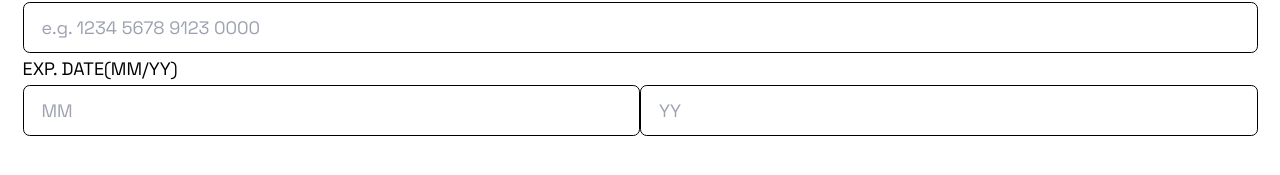
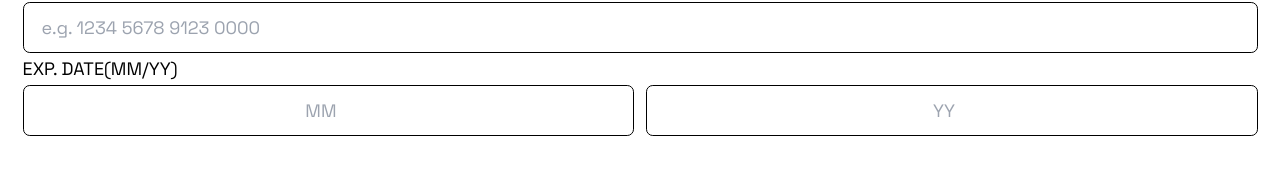
Before and after one commit to soewaiyanag/interactive-card-details-form, a React (Create React App) app: page / in a window 1280 px wide. Shown: the part 563-738 px from the top of the page. Built offline with nearby package versions, Linux system fonts and the light colour scheme.

Commit message:
ref: remove Input.js && create NumberInput.js and use it as composition to MonthInput.js && YearInput.js

```diff
--- a/src/Components/Input.js
+++ /dev/null
@@ -1,12 +0,0 @@
-const Input = ({ children, ...props }) => {
-  return (
-    <input
-      {...props}
-      className="border border-black rounded-md py-2 px-4 w-full"
-    >
-      {children}
-    </input>
-  );
-};
-
-export default Input;
--- /dev/null
+++ b/src/Components/NumberInput.js
@@ -0,0 +1,27 @@
+import { useDispatch, useSelector } from "react-redux";
+import clamp from "functions/clamp";
+import formatTo2Digits from "functions/formatTo2Digits";
+
+const NumberInput = ({ min, max, action, name, placeholder }) => {
+  const dispatch = useDispatch();
+  const stateValue = useSelector((state) => state.expDate[name]);
+  const value = stateValue === "00" ? "" : stateValue;
+
+  const onChangeHandler = (event) => {
+    const clampedValue = clamp(event.target.value, min, max);
+    const formattedValue = formatTo2Digits(clampedValue);
+    dispatch(action({ [name]: formattedValue }));
+  };
+
+  return (
+    <input
+      placeholder={placeholder}
+      type="number"
+      className="input text-center"
+      onChange={onChangeHandler}
+      value={value}
+    />
+  );
+};
+
+export default NumberInput;
--- a/src/features/cardHolder/CardHolderInput.js
+++ b/src/features/cardHolder/CardHolderInput.js
@@ -1,16 +1,15 @@
 import { update } from "./cardHolderSlice";
-import Input from "Components/Input";
 import { useDispatch } from "react-redux";
 
 const CardHolderInput = ({ placeholderName }) => {
   const dispatch = useDispatch();
   return (
-    <Input
+    <input
+      className="input"
       maxLength="20"
       onChange={(e) => {
         dispatch(update({ value: e.target.value }));
       }}
-      className="input"
       placeholder={"e.g. " + placeholderName}
       type="text"
       name="cardHolder"
--- a/src/features/cardNumber/CardNumberInput.js
+++ b/src/features/cardNumber/CardNumberInput.js
@@ -1,6 +1,5 @@
 import { useDispatch, useSelector } from "react-redux";
 import { update } from "./cardNumberSlice";
-import Input from "Components/Input";
 
 const CardNumberInput = () => {
   const dispatch = useDispatch();
@@ -10,10 +9,10 @@ const CardNumberInput = () => {
   };
 
   return (
-    <Input
+    <input
+      className="input"
       onChange={setValue}
       maxLength="16"
-      className="input"
       placeholder="e.g. 1234 5678 9123 0000"
       value={number}
       type="text"
--- a/src/features/expDate/ExpDateInput.js
+++ b/src/features/expDate/ExpDateInput.js
@@ -3,7 +3,7 @@ import YearInput from "./YearInput";
 
 const ExpDateInput = () => {
   return (
-    <div className="flex">
+    <div className="flex gap-2.5">
       <MonthInput />
       <YearInput />
     </div>
--- a/src/features/expDate/MonthInput.js
+++ b/src/features/expDate/MonthInput.js
@@ -1,30 +1,17 @@
-import Input from "Components/Input";
-import { useDispatch, useSelector } from "react-redux";
-import clamp from "functions/clamp";
-import formatTo2Digits from "functions/formatTo2Digits";
+import NumberInput from "Components/NumberInput";
 import { updateMonth } from "./expDateSlice";
 
 const MonthInput = () => {
   const min = 0;
   const max = 12;
-  const dispatch = useDispatch();
-  const month = useSelector((state) => state.expDate.month);
-  const value = month === "00" ? "" : month;
-  // onChange Handler
-  const setMonth = (e) => {
-    const clampedMonth = clamp(e.target.value, min, max);
-    const formattedMonth = formatTo2Digits(clampedMonth);
-    dispatch(updateMonth({ month: formattedMonth }));
-  };
+
   return (
-    <Input
+    <NumberInput
       min={min}
       max={max}
-      onChange={setMonth}
+      action={updateMonth}
       placeholder="MM"
-      type="number"
-      value={value}
-      name="monthInput"
+      name="month"
       id="monthInput"
     />
   );
--- a/src/features/expDate/YearInput.js
+++ b/src/features/expDate/YearInput.js
@@ -1,31 +1,17 @@
-import Input from "Components/Input";
-import { useDispatch, useSelector } from "react-redux";
-import clamp from "functions/clamp";
-import formatTo2Digits from "functions/formatTo2Digits";
+import NumberInput from "Components/NumberInput";
 import { updateYear } from "./expDateSlice";
 
 const YearInput = () => {
   const min = 0;
   const max = 99;
-  const dispatch = useDispatch();
-  const year = useSelector((state) => state.expDate.year);
-  const value = year === "00" ? "" : year;
-  // onChange Handler
-  const setYear = (e) => {
-    const clampedYear = clamp(e.target.value, min, max);
-    const formattedYear = formatTo2Digits(clampedYear);
-    dispatch(updateYear({ year: formattedYear }));
-  };
 
   return (
-    <Input
+    <NumberInput
       min={min}
       max={max}
-      onChange={setYear}
+      action={updateYear}
       placeholder="YY"
-      type="number"
-      value={value}
-      name="yearInput"
+      name="year"
       id="yearInput"
     />
   );
--- a/src/style.css
+++ b/src/style.css
@@ -11,6 +11,10 @@
   }
 }
 
+.input {
+  @apply border border-black rounded-md py-2 px-4 w-full;
+}
+
 .card {
   @apply w-84 sm:w-96 aspect-video rounded-lg
           bg-cover px-8 py-5 shadow-lg;
```
